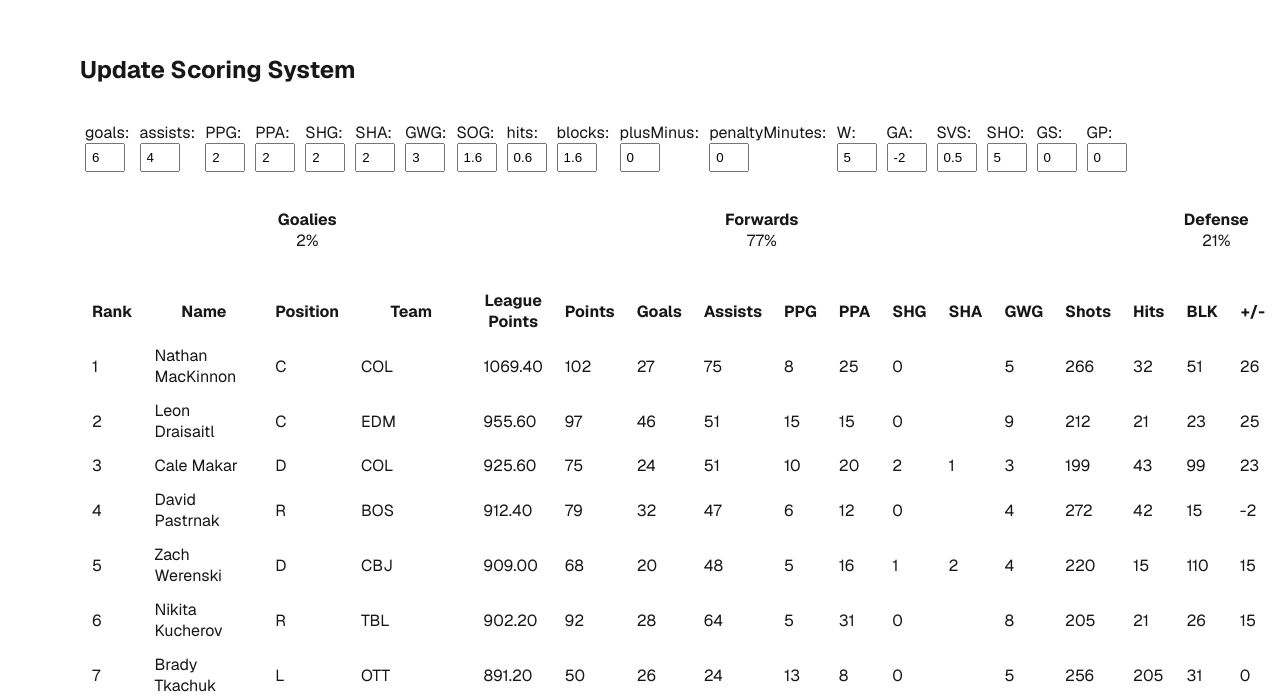
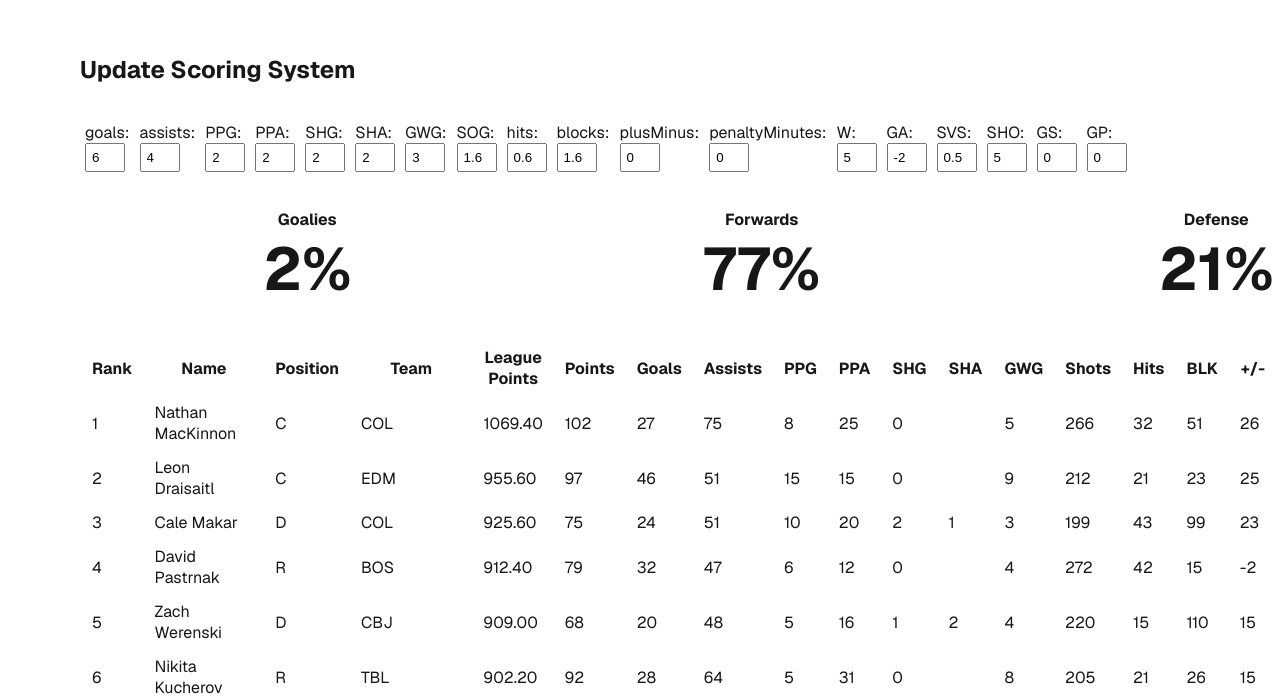
Before and after one commit to killsunday/point-checker, a Next.js app: page /point-checker/ in a window 1280 px wide. Shown: the part 110-806 px from the top of the page. Built offline with nearby package versions, Linux system fonts and the light colour scheme.

Commit message:
make distro numbers bigger

```diff
--- a/src/app/globals.css
+++ b/src/app/globals.css
@@ -63,3 +63,8 @@ input {
   text-align: center;
   width: 30%;
 }
+
+.distro .number {
+  font-size: 60px;
+  font-weight: bold;
+}
```
